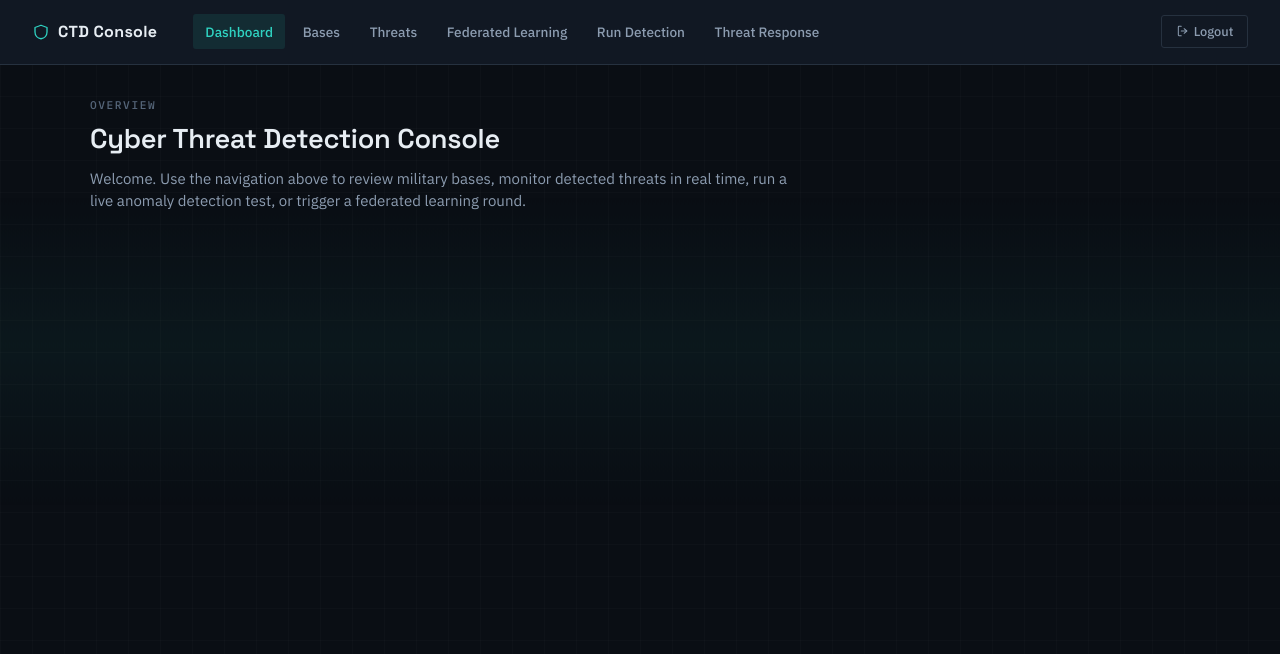
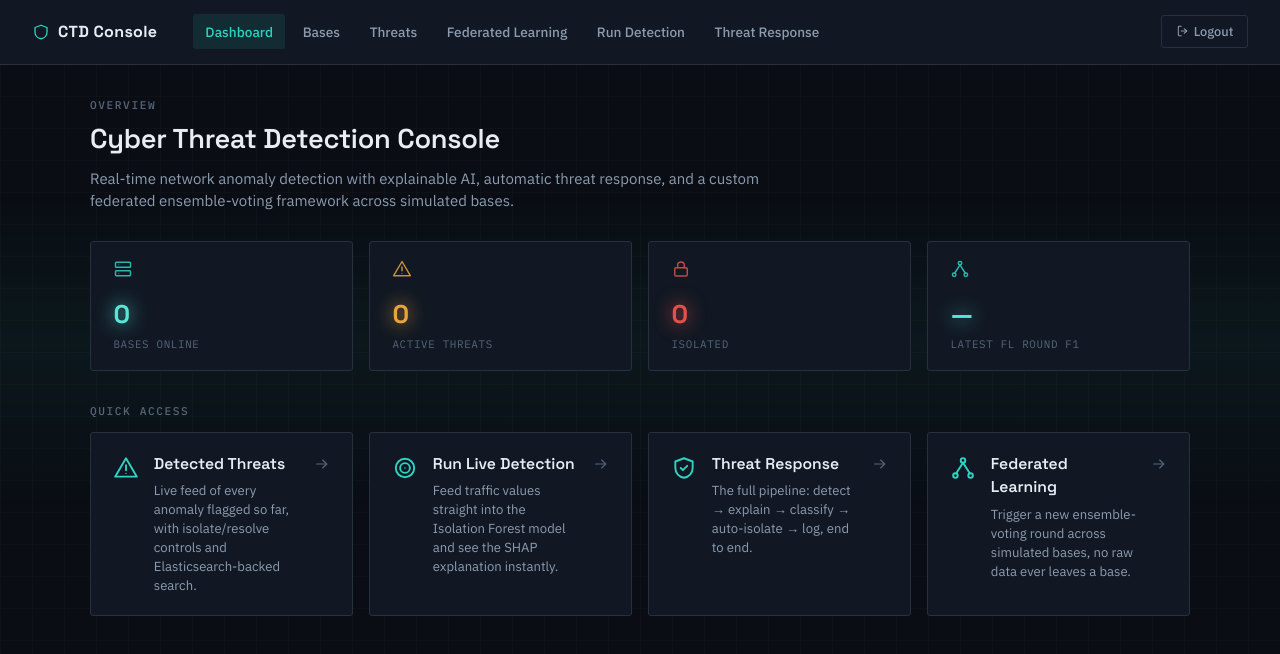
Before and after one commit to arzooshaikh/cyber-threat-detection, a React (Vite) app in the folder frontend/: page / in a window 1280 px wide. Shown: the top 654 px of the page. Built offline with nearby package versions, Linux system fonts and the light colour scheme; no server answers; sample sign-in values are in the browser's storage.

Commit message:
Rebuild Dashboard: live stat tiles and quick-action cards instead of placeholder text

```diff
--- a/frontend/src/pages/Dashboard.tsx
+++ b/frontend/src/pages/Dashboard.tsx
@@ -1,12 +1,127 @@
+import { useEffect, useState } from 'react';
+import { Link } from 'react-router-dom';
+import api from '../services/api';
+import type { MilitaryBase, ThreatDetection, FederatedModelRound } from '../types';
+import { IconServer, IconAlertTriangle, IconLock, IconNetwork, IconTarget, IconShieldCheck, IconArrowRight } from '../components/Icons';
+
+interface QuickAction {
+  to: string;
+  icon: React.ComponentType<{ className?: string }>;
+  title: string;
+  description: string;
+}
+
+const quickActions: QuickAction[] = [
+  {
+    to: '/threats',
+    icon: IconAlertTriangle,
+    title: 'Detected Threats',
+    description: 'Live feed of every anomaly flagged so far, with isolate/resolve controls and Elasticsearch-backed search.',
+  },
+  {
+    to: '/run-detection',
+    icon: IconTarget,
+    title: 'Run Live Detection',
+    description: 'Feed traffic values straight into the Isolation Forest model and see the SHAP explanation instantly.',
+  },
+  {
+    to: '/threat-response',
+    icon: IconShieldCheck,
+    title: 'Threat Response',
+    description: 'The full pipeline: detect → explain → classify → auto-isolate → log, end to end.',
+  },
+  {
+    to: '/federated',
+    icon: IconNetwork,
+    title: 'Federated Learning',
+    description: 'Trigger a new ensemble-voting round across simulated bases, no raw data ever leaves a base.',
+  },
+];
+
 function Dashboard() {
+  const [bases, setBases] = useState<MilitaryBase[]>([]);
+  const [threats, setThreats] = useState<ThreatDetection[]>([]);
+  const [latestRound, setLatestRound] = useState<FederatedModelRound | null>(null);
+  const [loaded, setLoaded] = useState(false);
+
+  useEffect(() => {
+    Promise.all([
+      api.get<MilitaryBase[]>('/bases/'),
+      api.get<ThreatDetection[]>('/threats/'),
+      api.get<FederatedModelRound[]>('/fl-rounds/'),
+    ])
+      .then(([basesRes, threatsRes, roundsRes]) => {
+        setBases(basesRes.data);
+        setThreats(threatsRes.data);
+        const rounds = [...roundsRes.data].sort((a, b) => b.round_number - a.round_number);
+        setLatestRound(rounds[0] ?? null);
+      })
+      .finally(() => setLoaded(true));
+  }, []);
+
+  const activeThreats = threats.filter((t) => t.status === 'active').length;
+  const isolatedThreats = threats.filter((t) => t.is_isolated).length;
+  const basesOnline = bases.filter((b) => b.is_active).length;
+
   return (
     <div className="page">
       <span className="eyebrow">Overview</span>
       <h1>Cyber Threat Detection Console</h1>
       <p className="page-lede">
-        Welcome. Use the navigation above to review military bases, monitor detected threats
-        in real time, run a live anomaly detection test, or trigger a federated learning round.
+        Real-time network anomaly detection with explainable AI, automatic threat response,
+        and a custom federated ensemble-voting framework across simulated bases.
       </p>
+
+      <div className="stat-grid">
+        <div className="stat-card stat-card-hover">
+          <div className="stat-icon-row">
+            <IconServer className="stat-icon" />
+          </div>
+          <div className="stat-value">{loaded ? basesOnline : '—'}</div>
+          <div className="stat-label">Bases Online</div>
+        </div>
+        <div className="stat-card stat-card-hover">
+          <div className="stat-icon-row">
+            <IconAlertTriangle className="stat-icon" style={{ color: 'var(--level-caution)' }} />
+          </div>
+          <div className="stat-value" style={{ color: 'var(--level-caution)' }}>
+            {loaded ? activeThreats : '—'}
+          </div>
+          <div className="stat-label">Active Threats</div>
+        </div>
+        <div className="stat-card stat-card-hover">
+          <div className="stat-icon-row">
+            <IconLock className="stat-icon" style={{ color: 'var(--level-critical)' }} />
+          </div>
+          <div className="stat-value" style={{ color: 'var(--level-critical)' }}>
+            {loaded ? isolatedThreats : '—'}
+          </div>
+          <div className="stat-label">Isolated</div>
+        </div>
+        <div className="stat-card stat-card-hover">
+          <div className="stat-icon-row">
+            <IconNetwork className="stat-icon" />
+          </div>
+          <div className="stat-value">
+            {latestRound?.global_f1 != null ? (latestRound.global_f1 * 100).toFixed(1) + '%' : '—'}
+          </div>
+          <div className="stat-label">Latest FL Round F1</div>
+        </div>
+      </div>
+
+      <span className="eyebrow" style={{ marginTop: '0.5rem' }}>Quick Access</span>
+      <div className="action-grid">
+        {quickActions.map(({ to, icon: Icon, title, description }) => (
+          <Link to={to} key={to} className="action-card">
+            <Icon className="action-icon" />
+            <div className="action-body">
+              <div className="action-title">{title}</div>
+              <p className="action-description">{description}</p>
+            </div>
+            <IconArrowRight className="action-arrow" />
+          </Link>
+        ))}
+      </div>
     </div>
   );
 }
```
